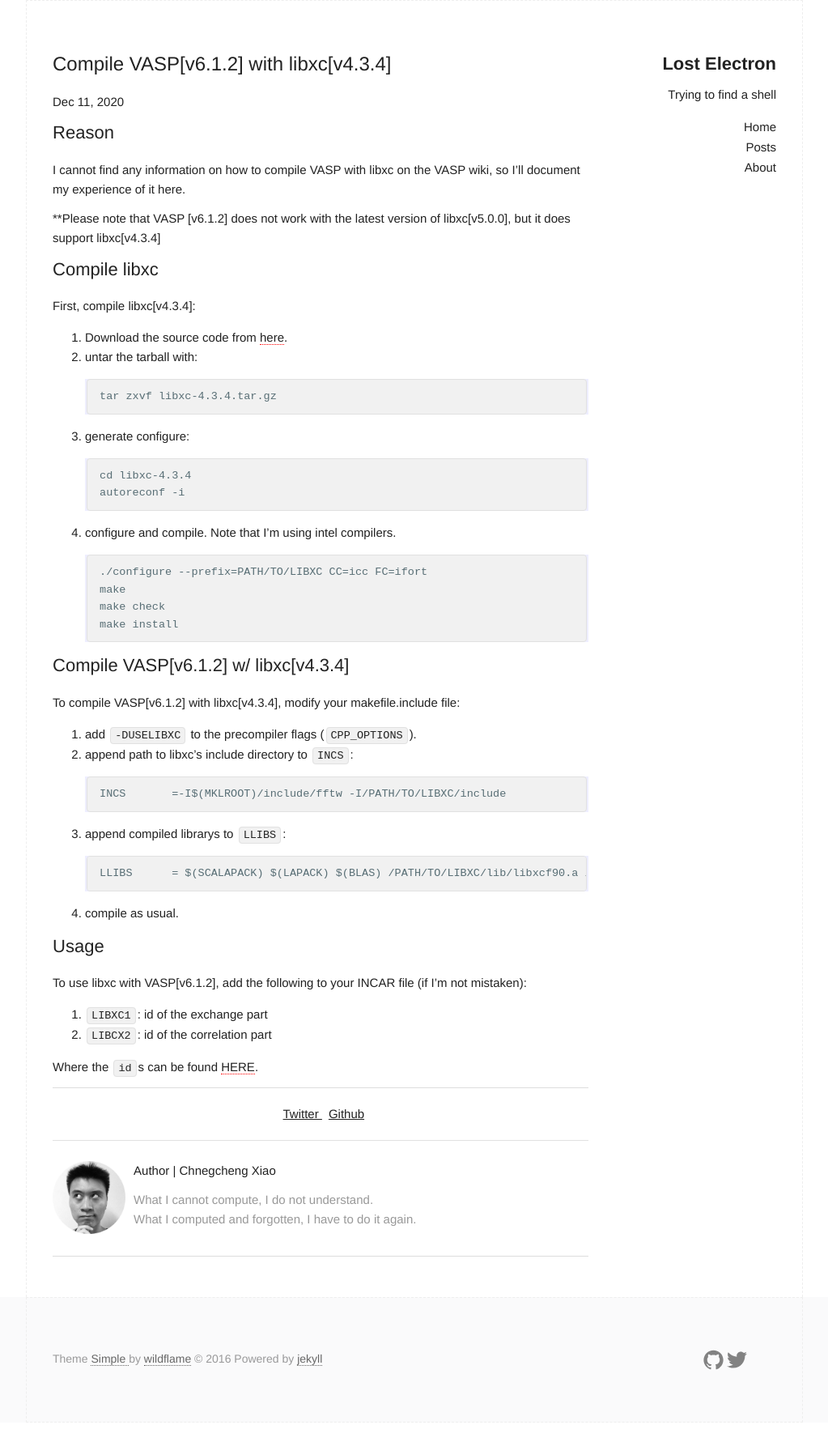
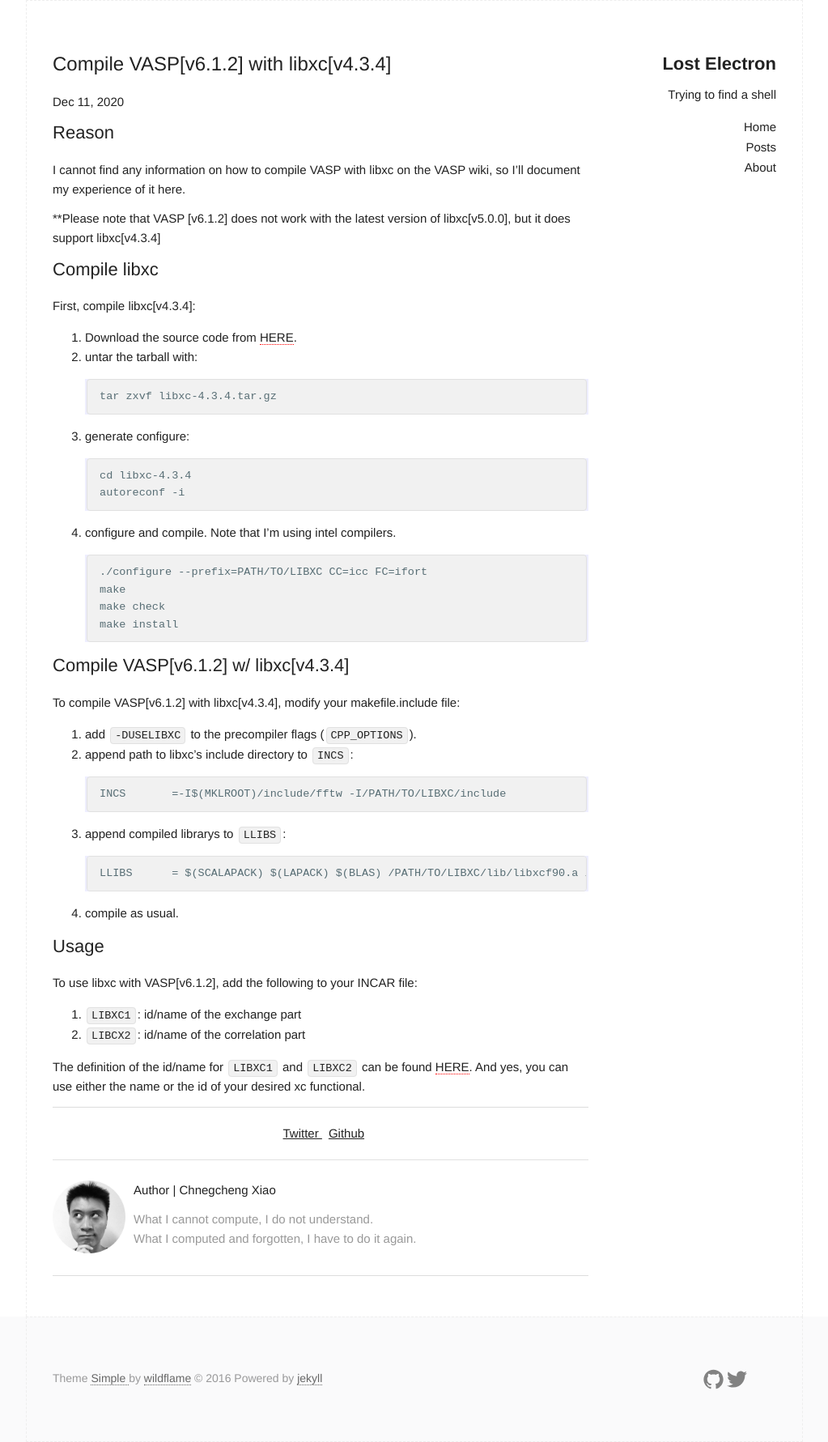
Before and after one commit to Chengcheng-Xiao/Chengcheng-Xiao.github.io, a Jekyll site: the page built from _posts/2020-12-11-VASP+LIBXC.md, in a window 1280 px wide. Shown: the whole page at 81% size, without its empty margins (128-1151 px from the left). Built offline with Jekyll 4.4.1, drawn with Linux system fonts in a browser that asks for light colours; before the commit the page ends 1757 px from its top, so only the background shows below that.

Commit message:
modify 2020-12-11-VASP+LIBXC.md, delete .DS_Store

````diff
--- a/_posts/2020-12-11-VASP+LIBXC.md
+++ b/_posts/2020-12-11-VASP+LIBXC.md
@@ -15,7 +15,7 @@ I cannot find any information on how to compile VASP with libxc on the VASP wiki
 
 ## Compile libxc
 First, compile libxc[v4.3.4]:
-1. Download the source code from [here](https://gitlab.com/libxc/libxc/-/archive/4.3.4/libxc-4.3.4.tar.gz).
+1. Download the source code from [HERE](https://gitlab.com/libxc/libxc/-/archive/4.3.4/libxc-4.3.4.tar.gz).
 2. untar the tarball with:
 ```
 tar zxvf libxc-4.3.4.tar.gz
@@ -47,8 +47,9 @@ LLIBS      = $(SCALAPACK) $(LAPACK) $(BLAS) /PATH/TO/LIBXC/lib/libxcf90.a /PATH/
 4. compile as usual.
 
 ## Usage
-To use libxc with VASP[v6.1.2], add the following to your INCAR file (if I'm not mistaken):
-1. `LIBXC1`: id of the exchange part
-2. `LIBCX2`: id of the correlation part
+To use libxc with VASP[v6.1.2], add the following to your INCAR file:
+1. `LIBXC1`: id/name of the exchange part
+2. `LIBCX2`: id/name of the correlation part
 
-Where the `id`s can be found [HERE]((https://www.tddft.org/programs/libxc/functionals/)).
+The definition of the id/name for `LIBXC1` and `LIBXC2` can be found [HERE](https://www.tddft.org/programs/libxc/functionals/).
+And yes, you can use either the name or the id of your desired xc functional.
````
Also changed, not shown: 4 other files.
